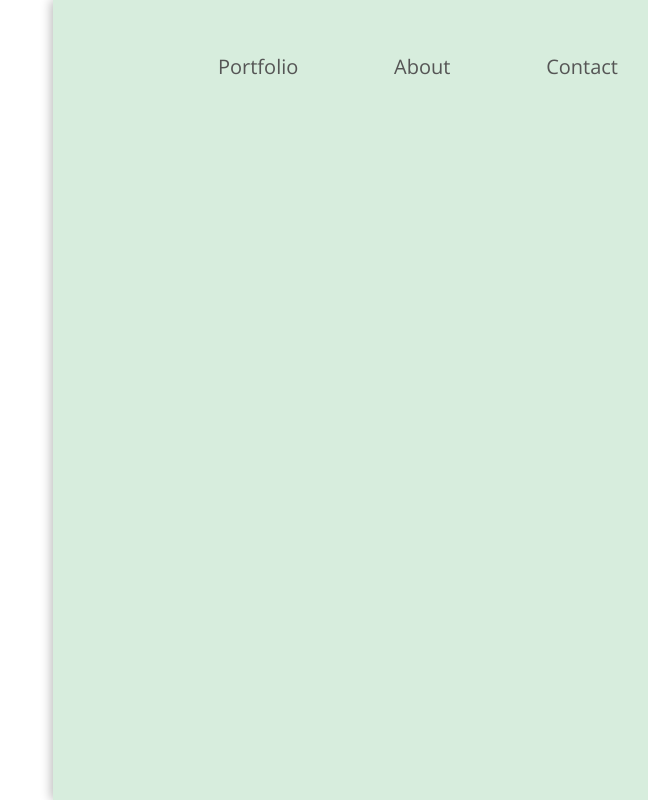
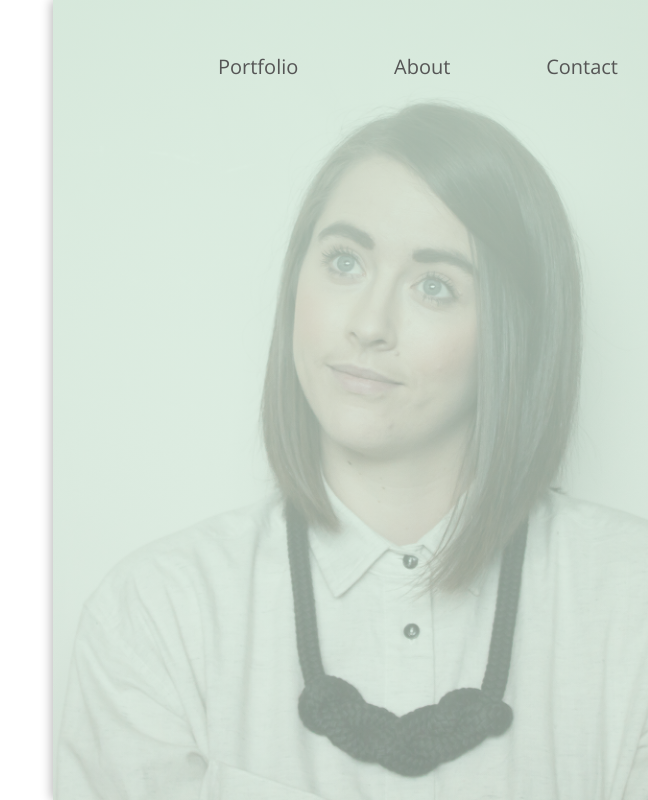
Before and after one commit to teeppope/Portfolio-Site, a website built with webpack: page src/index.html in a window 1280 px wide. Shown: the full height of the page, 632-1280 px from the left. Built offline with nearby package versions, Linux system fonts and the light colour scheme.

Commit message:
get dual background images showingup

```diff
--- a/src/styles/_content.scss
+++ b/src/styles/_content.scss
@@ -11,10 +11,13 @@
 	}
 }
 .bio{
+	flex-basis: 100%;
+	@include tablet {
 		flex-basis: 50%;
 		// padding: 0 $base-spacing-large;
 		// position: relative;
 		margin: $base-spacing-med $base-spacing-large;
+	}
 }
 .email{
 	font-weight: bold;
@@ -29,10 +32,13 @@
 	font-style: italic;
 }
 .split-screen{
+	flex-basis: 0;
+	@include tablet {
 		flex-basis: 50%;
 		height: 100vh;
-	// background-image: url(/assets/terra_1.jpg);
-	// background-position: cover;
-	background-color: $color-lgt-green;
+		background: linear-gradient(to top, rgba($color-lgt-green,0.6), rgba($color-lgt-green, 0.8)),
+		url(/assets/terra_1.jpg) center;
+		background-size: cover;
 		box-shadow: -0.2rem 0 1rem $color-lgt-grey;
 	}
+}
--- a/src/styles/_variables.scss
+++ b/src/styles/_variables.scss
@@ -1,6 +1,6 @@
 //Screen Sizes Variables
 $desktop-width: 1200px;
-$tablet-width: 720px;
+$tablet-width: 400px;
 
 //Layout Variables
 $base-spacing: 1.5rem;
```
Lines whose indentation alone changed are shown as unchanged.
